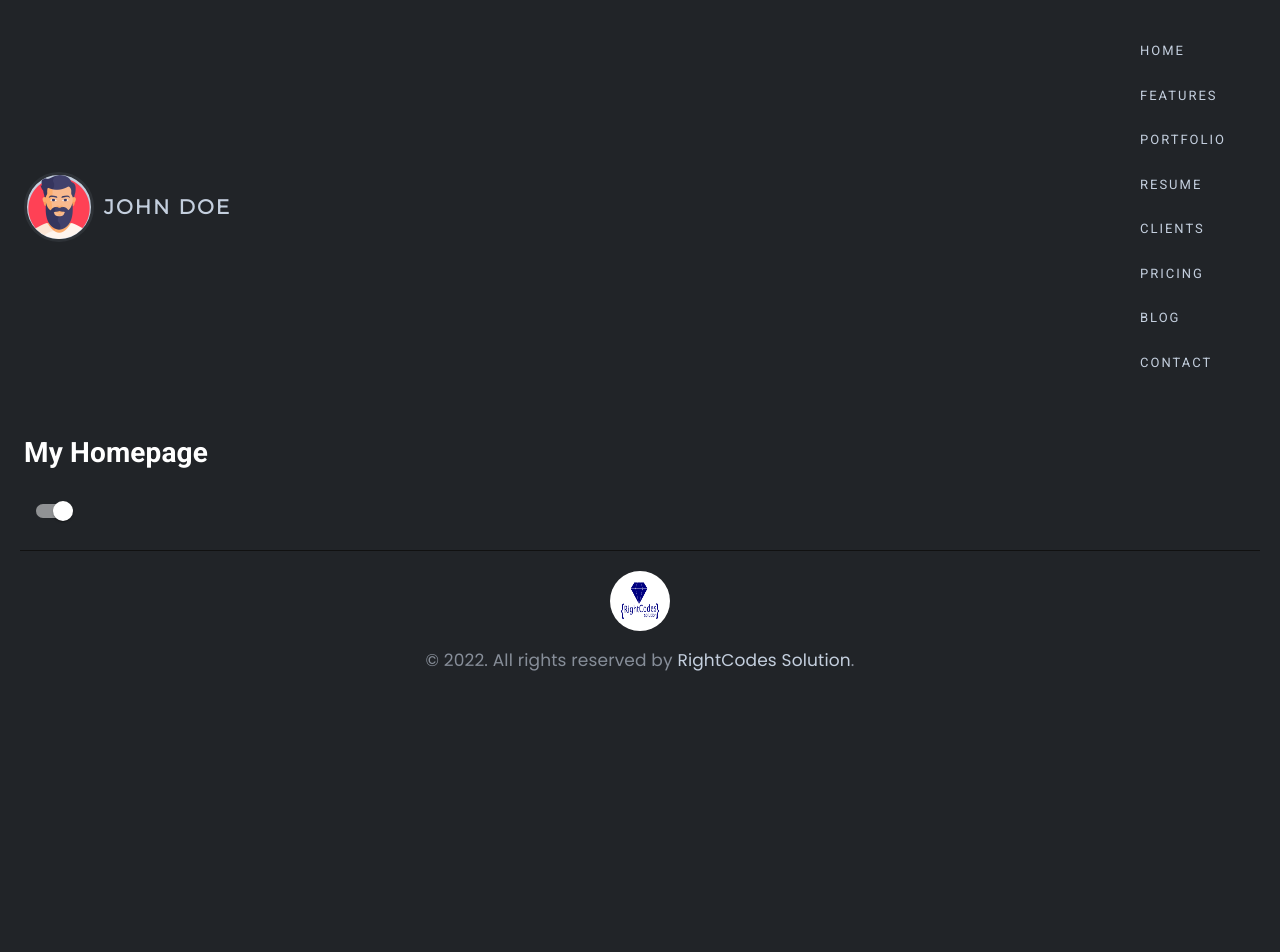
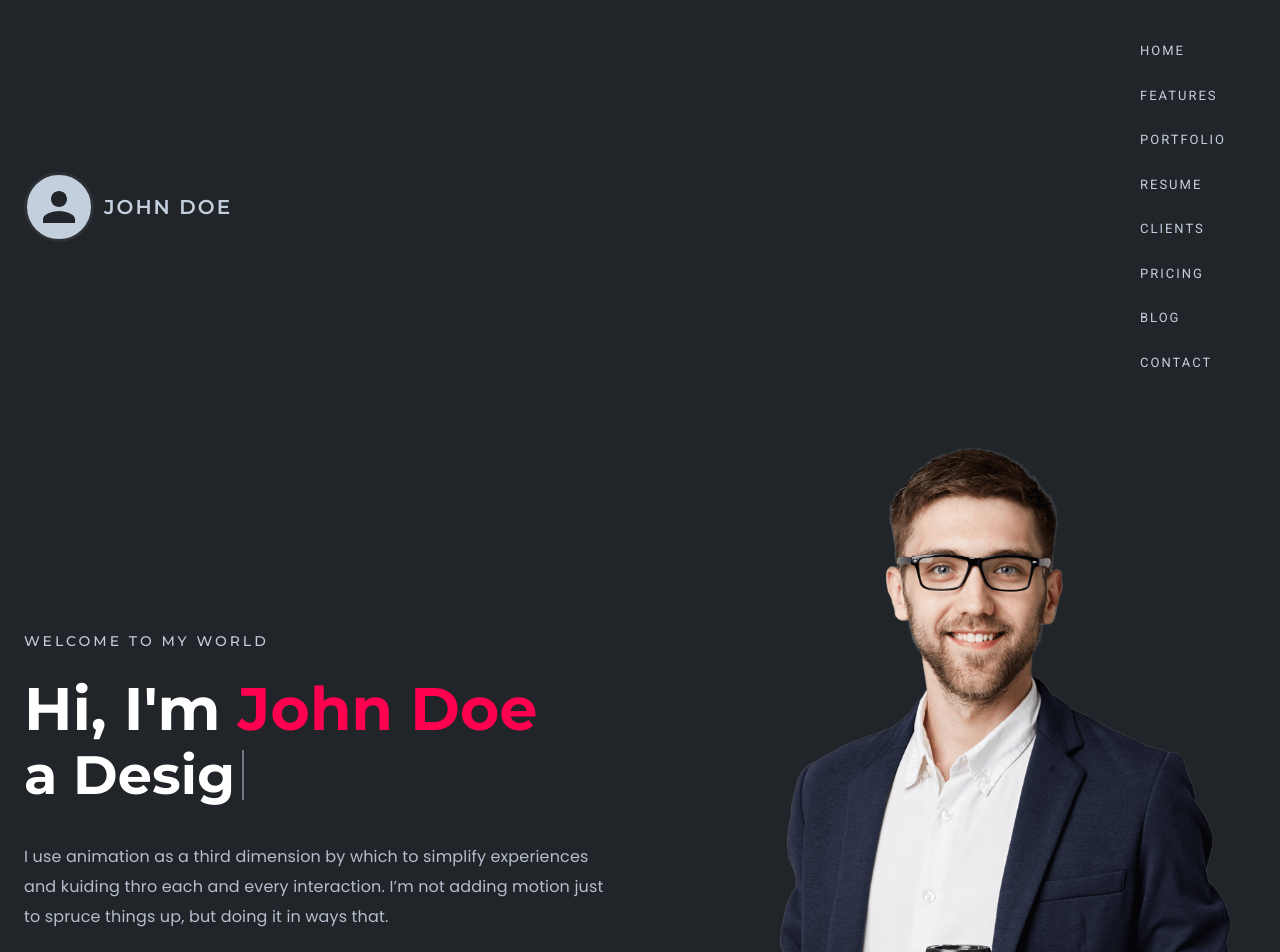
Before and after one commit to imranprof/jobs-frontend, a Next.js app: page / in a window 1280 px wide. Shown: the top 952 px of the page. Before the commit the page ends 800 px from the top, so only its background shows below. Built offline with nearby package versions, Linux system fonts and the light colour scheme.

Commit message:
feat: add homepage component
- left side profile info styled
- use typewriter-effect(package) for title text effect
- create separate fonts object file

```diff
--- a/API/mock/profileInfo.js
+++ b/API/mock/profileInfo.js
@@ -1,6 +1,9 @@
 export const profileInfo = {
     "id": 1,
     "name": "John Doe",
-    "description": "I'm a full-stack Ruby On Rails Developer.",
-    "image": "profile.png"
+    "headline": "Welcome to my world",
+    "title": "a Rails Developer.",
+    "bio": "I use animation as a third dimension by which to simplify experiences and kuiding thro each and every interaction. I’m not adding motion just to spruce things up, but doing it in ways that.",
+    "avatar": "profile-pic.png",
+    expertises: ["Developer", "Programmer", "Designer", "Professional Coder", "Rails Developer"]
 }
--- a/package.json
+++ b/package.json
@@ -18,7 +18,8 @@
     "@material-ui/styles": "^4.11.4",
     "next": "12.0.7",
     "react": "17.0.2",
-    "react-dom": "17.0.2"
+    "react-dom": "17.0.2",
+    "typewriter-effect": "^2.18.2"
   },
   "devDependencies": {
     "concurrently": "^6.5.1",
--- a/src/components/Home/index.js
+++ b/src/components/Home/index.js
@@ -1,9 +1,47 @@
-import React from 'react';
+import React, {useContext} from 'react';
+
+import {Grid} from "@material-ui/core";
+
+import Typewriter from 'typewriter-effect';
+
+import {HomeStyle} from "./style";
+import ThemeContextProvider from "../../contexts/themeContext";
+import {profileInfo} from "../../../API/mock/profileInfo";
 
 const Home = () => {
+    const customTheme = useContext(ThemeContextProvider);
+    const classes = HomeStyle(customTheme);
+    const expertises = profileInfo.expertises.map(s => s + '. ');
+
     return (
-        <div>
-            <h1>My Homepage</h1>
+        <div className={classes.homeWrapper}>
+            <Grid container spacing={3}>
+                <Grid item xs={12} sm={12} md={7} className={`${classes.homeWrapper}__left`}>
+                    <span className={`${classes.homeWrapper}__headline`}>{profileInfo.headline}</span>
+                    <h1 className={`${classes.homeWrapper}__title`}>
+                        Hi, I'm <span className={`${classes.homeWrapper}__name`}>{profileInfo.name}</span><br/>
+                        <span className={`${classes.homeWrapper}__expertise`}>
+                            <span>a&nbsp;</span>
+                            <Typewriter
+                                options={{
+                                    strings: expertises,
+                                    autoStart: true,
+                                    loop: true,
+                                    deleteSpeed: 30,
+                                    delay: 40,
+                                    pauseFor: 1500,
+                                    cursor: ""
+                                }}
+                            />
+                            <span className={`${classes.homeWrapper}__cursor`} />
+                        </span>
+                    </h1>
+                    <p className={`${classes.homeWrapper}__bio`}>{profileInfo.bio}</p>
+                </Grid>
+                <Grid item xs={12} sm={12} md={5}>
+                    <img src={profileInfo.avatar} alt={profileInfo.name} style={{width: '100%'}}/>
+                </Grid>
+            </Grid>
         </div>
     );
 };
--- /dev/null
+++ b/src/components/Home/style.js
@@ -0,0 +1,62 @@
+import {makeStyles} from "@material-ui/core/styles";
+
+import COLORS from "../../../styles/colors";
+import FONTS from "../../../styles/fonts";
+
+export const useStyles = makeStyles({
+    homeWrapper: theme => ({
+        margin: "30px 0",
+        '&__left': {
+          display: "flex",
+          flexDirection: "column",
+          justifyContent: "center"
+        },
+        '&__headline': {
+            fontSize: 14,
+            fontFamily: FONTS.primaryFont,
+            color: theme.palette.primary.main,
+            letterSpacing: 3,
+            textTransform: "uppercase",
+            fontWeight: 500,
+            display: "block",
+            marginBottom: 20
+        },
+        '&__title': {
+            color: theme.palette.secondary.main,
+            fontSize: 60,
+            fontWeight: 700,
+            fontFamily: FONTS.primaryFont,
+            lineHeight: "75px",
+            marginTop: 0,
+            marginBottom: 22,
+        },
+        '&__name': {
+            color: COLORS.pink
+        },
+        '&__expertise': {
+            display: "flex",
+            alignItems: "center",
+            fontSize: 54,
+            fontWeight: 700,
+            height: 58
+        },
+        '&__cursor': {
+            borderRight: "2px solid #C1CCDB",
+            padding: 3,
+            height: 50,
+            opacity: 0.5
+        },
+        '&__bio': {
+            fontSize: 16,
+            fontFamily: FONTS.secondaryFont,
+            lineHeight: "30px",
+            color: theme.palette.primary.main,
+            paddingRight: "16%",
+            opacity: 0.9
+        }
+    })
+});
+
+export function HomeStyle(theme) {
+    return useStyles(theme);
+}
--- a/src/components/Layout/index.js
+++ b/src/components/Layout/index.js
@@ -9,7 +9,7 @@ const Layout = ({children}) => {
     return (
         <>
             <Header/>
-            <Container maxWidth="xl">
+            <Container maxWidth="lg">
                 {children}
             </Container>
             <Footer/>
--- /dev/null
+++ b/styles/fonts.js
@@ -0,0 +1,6 @@
+const FONTS = {
+    primaryFont: "'Montserrat', sans-serif",
+    secondaryFont: "'Poppins', sans-serif",
+}
+
+export default FONTS;
--- a/styles/globals.css
+++ b/styles/globals.css
@@ -1,5 +1,5 @@
+@import url('https://fonts.googleapis.com/css2?family=Montserrat:wght@400;500;600;700&display=swap');
 @import url('https://fonts.googleapis.com/css2?family=Poppins&display=swap');
-@import url('https://fonts.googleapis.com/css2?family=Montserrat&display=swap');
 
 html,
 body {
```
Also changed, not shown: public/profile-pic.png (added), 1 other file (tests, documents, lock files or other folders).
